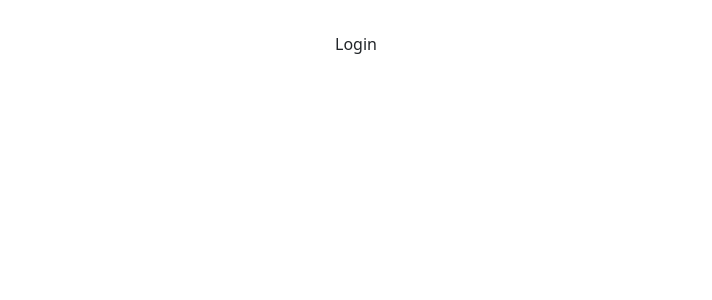
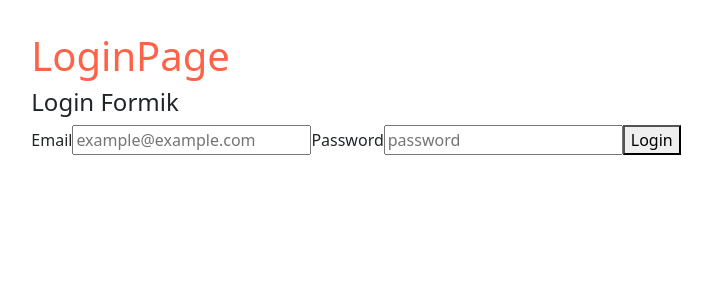
Before and after one commit to FedericoStagnaro/React-OpenBootCamp, a React (Create React App) app: page /login in a window 1280 px wide. Shown: the top 300 px of the page, without its empty margins (284-996 px from the left). Built offline with nearby package versions, Linux system fonts and the light colour scheme.

Commit message:
add register page

```diff
--- a/src/pages/LoginPage.jsx
+++ b/src/pages/LoginPage.jsx
@@ -1,11 +1,12 @@
 import React from 'react'
+import { LoginFormik } from '../components/pure/form/loginFormik'
 
 export default function LoginPage() {
   return (
     <div>
         <h1>LoginPage</h1>
         <div>
-
+            <LoginFormik></LoginFormik>
         </div>
     </div>
   )
--- a/src/router.jsx
+++ b/src/router.jsx
@@ -1,6 +1,9 @@
 import {createBrowserRouter} from 'react-router-dom'
 
 import TasksPage from './pages/TasksPage'
+import LoginPage from './pages/LoginPage'
+
+
 
 const router = createBrowserRouter([
     {
@@ -13,7 +16,7 @@
     },
     {
         path: '/login',
-        element: (<div><p>Login</p></div>)
+        element: (<LoginPage/>)
     },
     {
         path: '/register',
```
